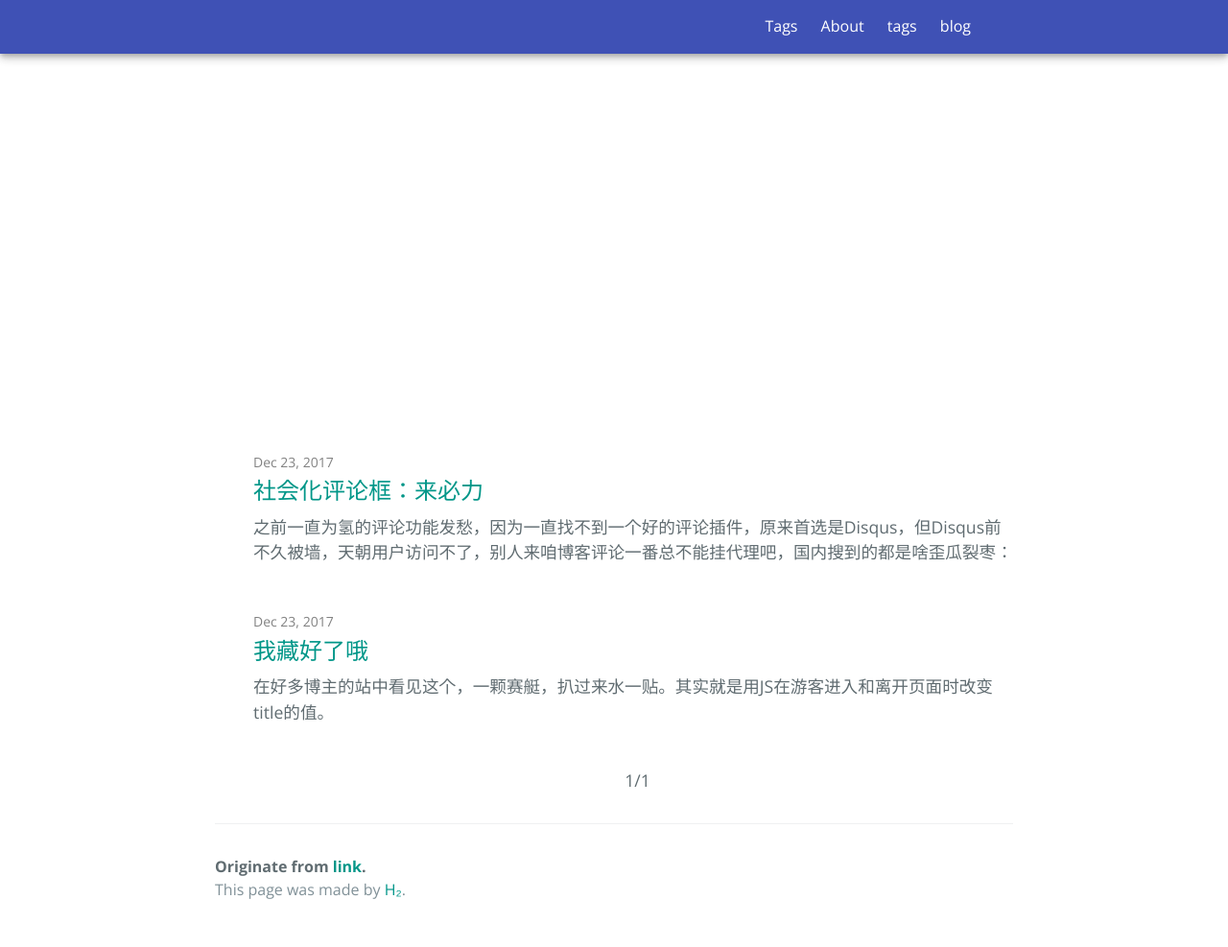
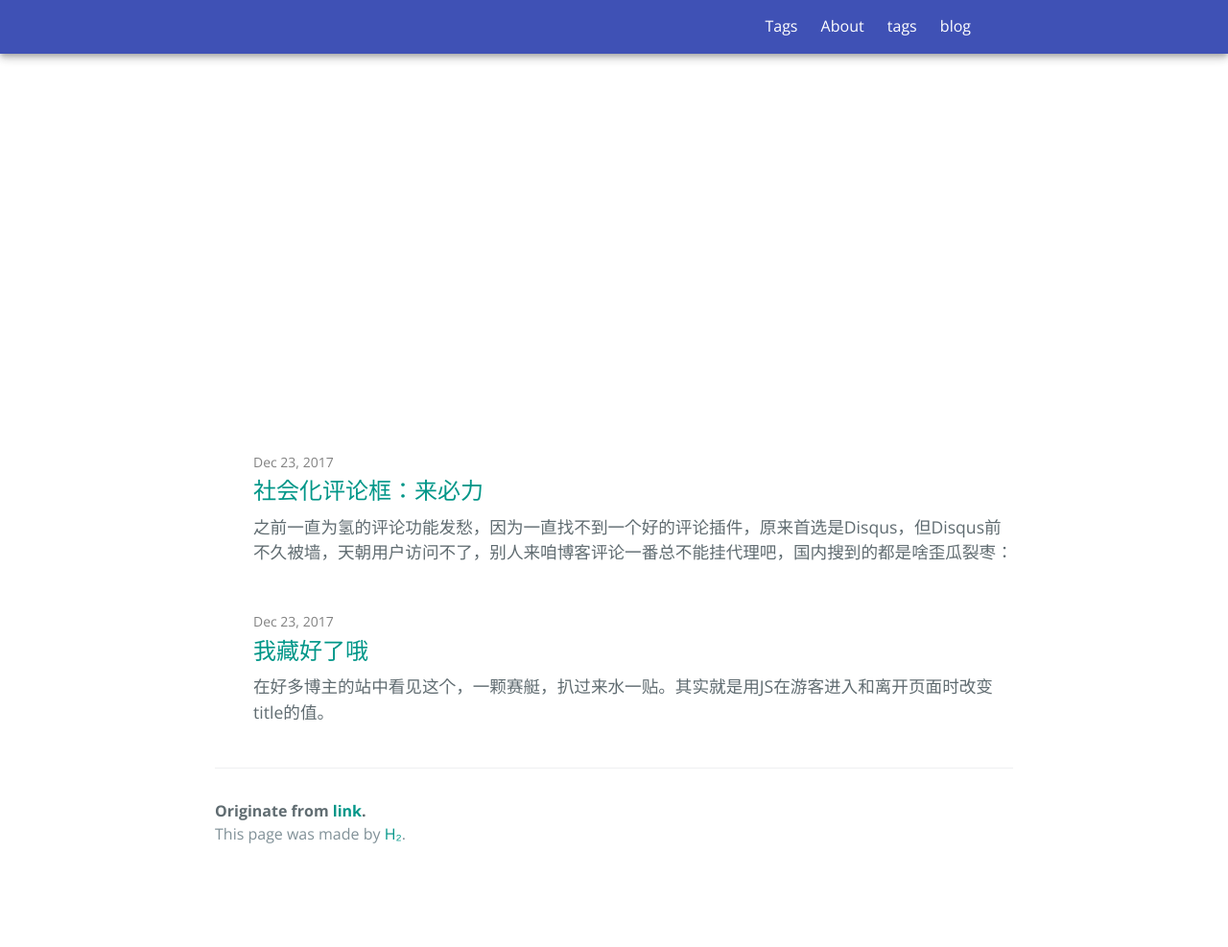
Before and after one commit to link9596/qwq, a Jekyll site: the page built from index.html, in a window 1280 px wide. Shown: the whole page at 96% size. Built offline with Jekyll 4.4.1, drawn with Linux system fonts in a browser that asks for light colours; the list of posts is cut into pages by our own code; after the commit the page ends 929 px from its top, so only the background shows below that.

Commit message:
Update home.html

```diff
--- a/_layouts/home.html
+++ b/_layouts/home.html
@@ -51,10 +51,12 @@ layout: default
     <span class="cm-r">Next &raquo;</span>
   {% endif %}
 </div>
-{% endif %}
+
 <div class="cm-c">
   {{paginator.page}}/{{paginator.total_pages}}
 </div>
+
+{% endif %}
   </ul>
 
 </div>
```
